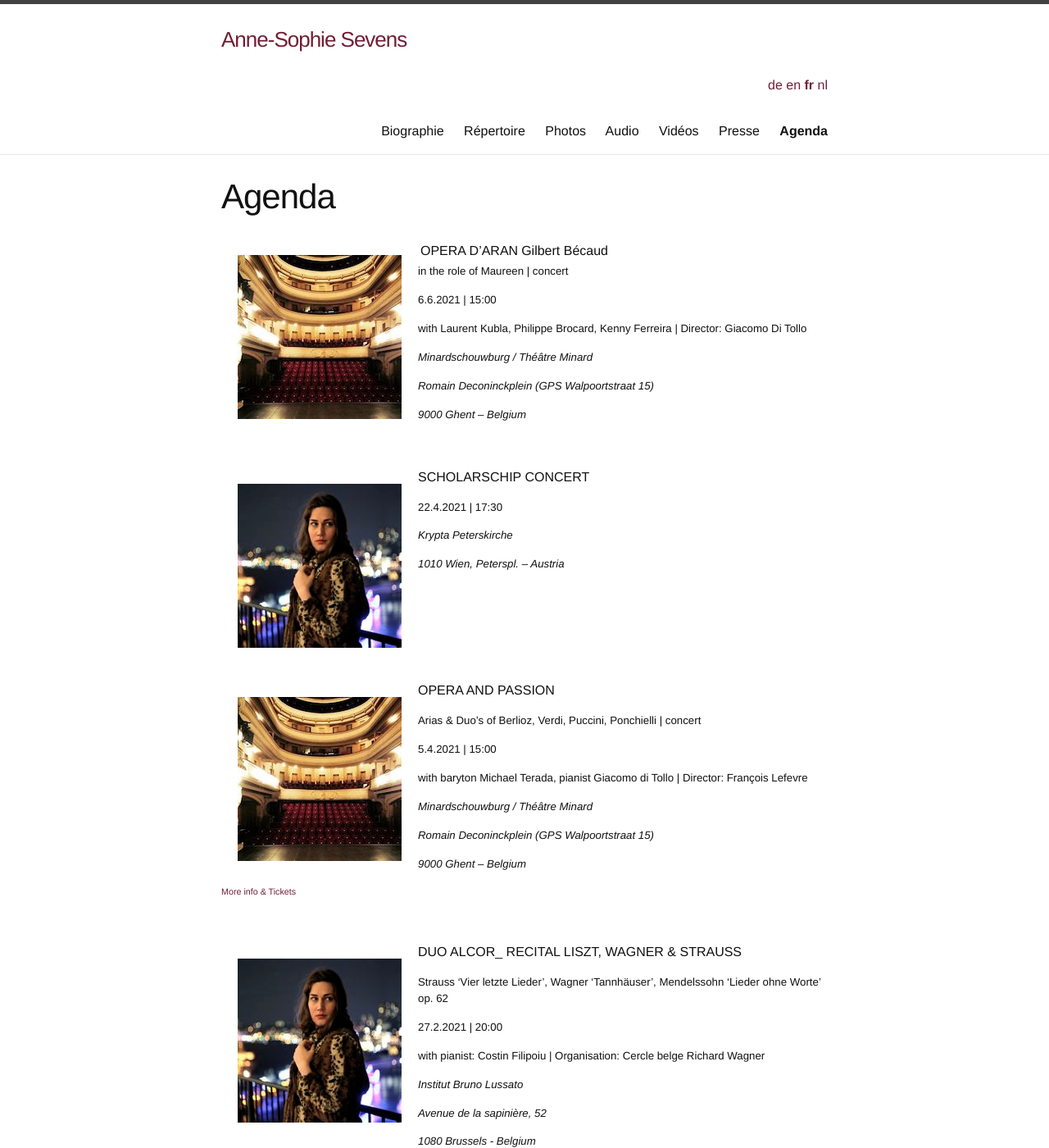
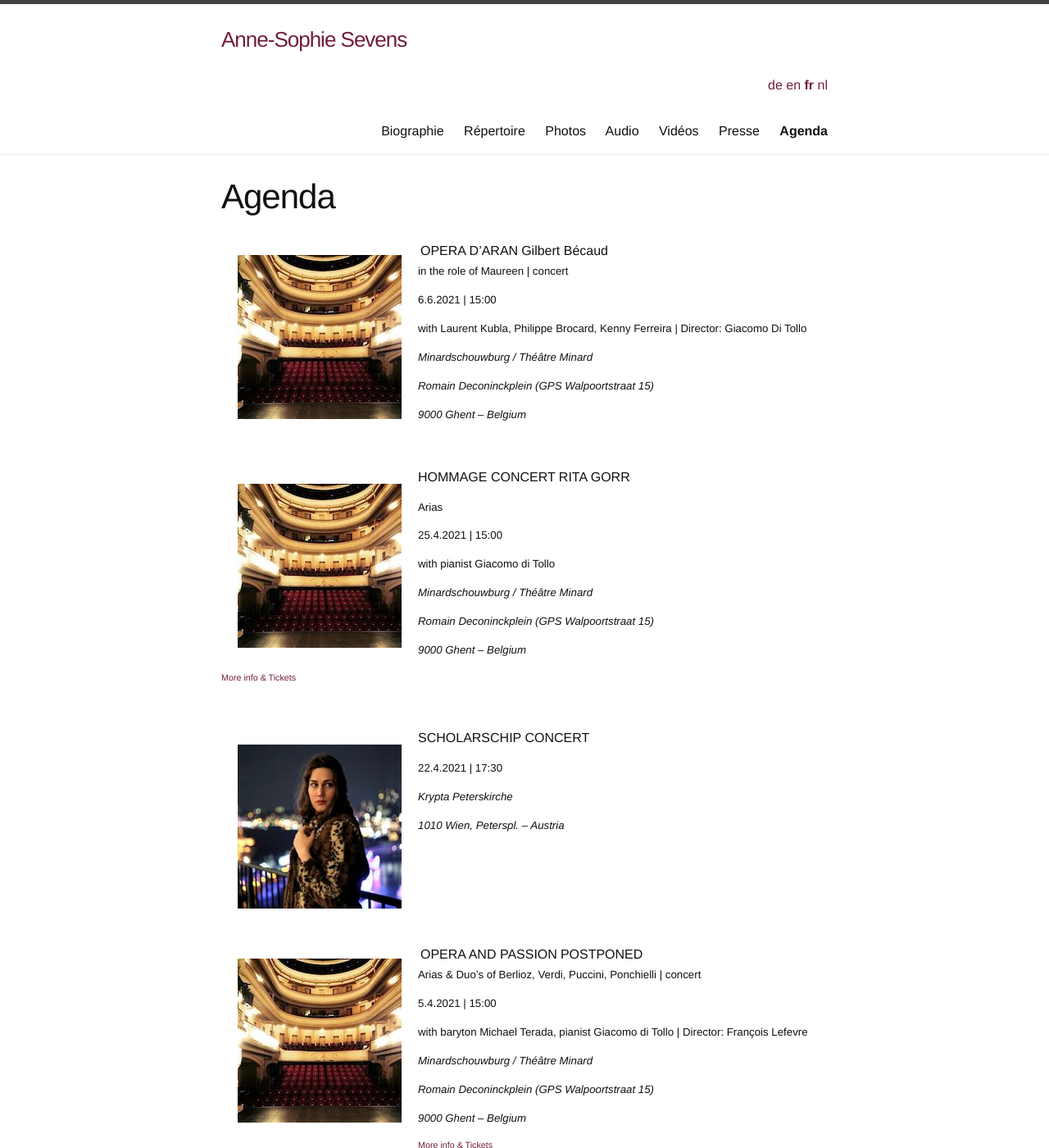
Before and after one commit to annesophie-sevens/annesophie-sevens.github.io, a Jekyll site: the page built from agenda-fr.md, in a window 1280 px wide and 1400 px high. Shown: the whole window at 82% size. Built offline with Jekyll 4.4.1, drawn with Linux system fonts in a browser that asks for light colours; nearby versions of some CDN libraries.

Commit message:
Update agenda-fr.md

```diff
--- a/agenda-fr.md
+++ b/agenda-fr.md
@@ -23,6 +23,26 @@
 
 &nbsp;
 
+<img style="float: left; padding: 20px" src="/assets/Minard.jpg">
+
+HOMMAGE CONCERT RITA GORR
+
+##### Arias
+
+##### 25.4.2021 | 15:00
+
+##### with pianist Giacomo di Tollo
+
+##### _Minardschouwburg / Théâtre Minard_
+
+##### _Romain Deconinckplein (GPS Walpoortstraat 15)_
+
+##### _9000 Ghent – Belgium_
+
+###### <a href="https://www.concertorganisatie-lyrica.be" target="_blank">More info & Tickets</a>
+
+&nbsp;
+
 <img style="float: left; padding: 20px" src="/assets/b2-thumbnail.jpg">
 
 SCHOLARSCHIP CONCERT
@@ -41,7 +61,7 @@
 
 <img style="float: left; padding: 20px" src="/assets/Minard.jpg">
 
-OPERA AND PASSION
+OPERA AND PASSION | POSTPONED
 
 ##### Arias & Duo's of Berlioz, Verdi, Puccini, Ponchielli | concert
 
```
